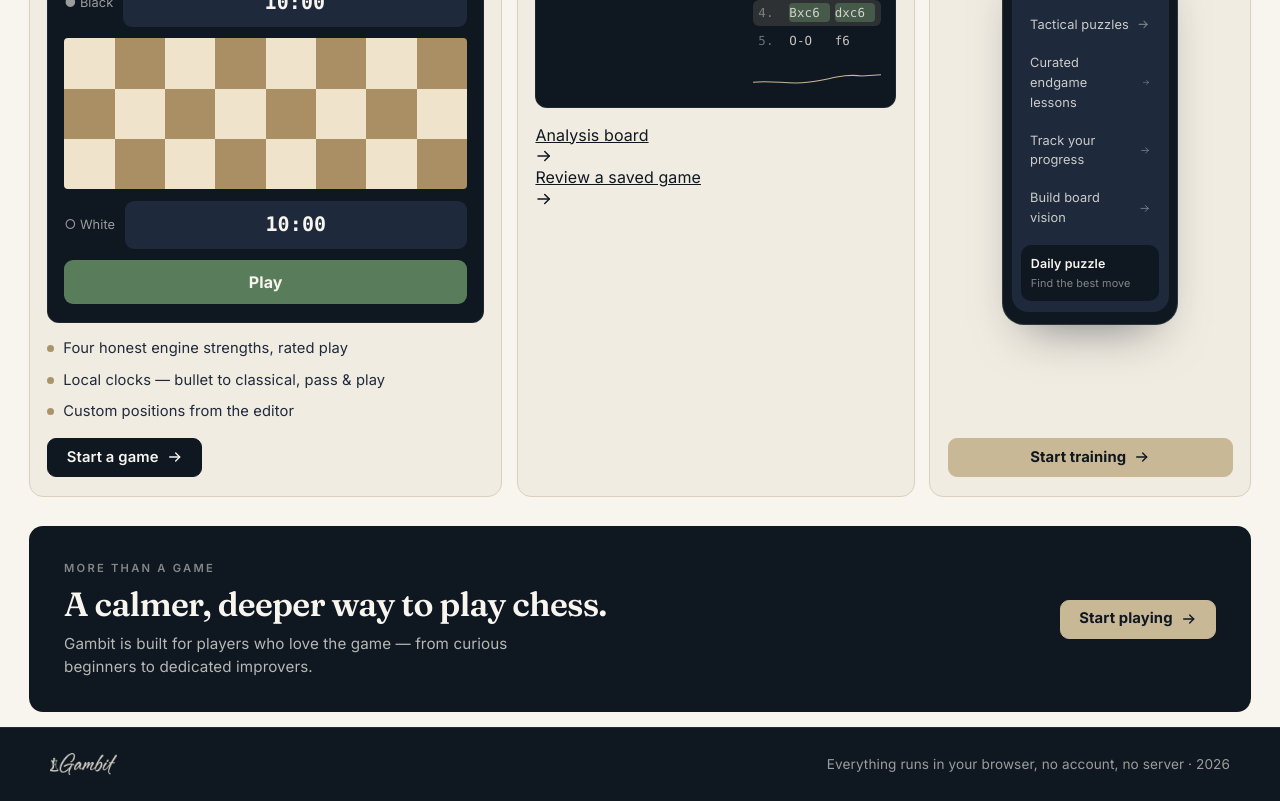
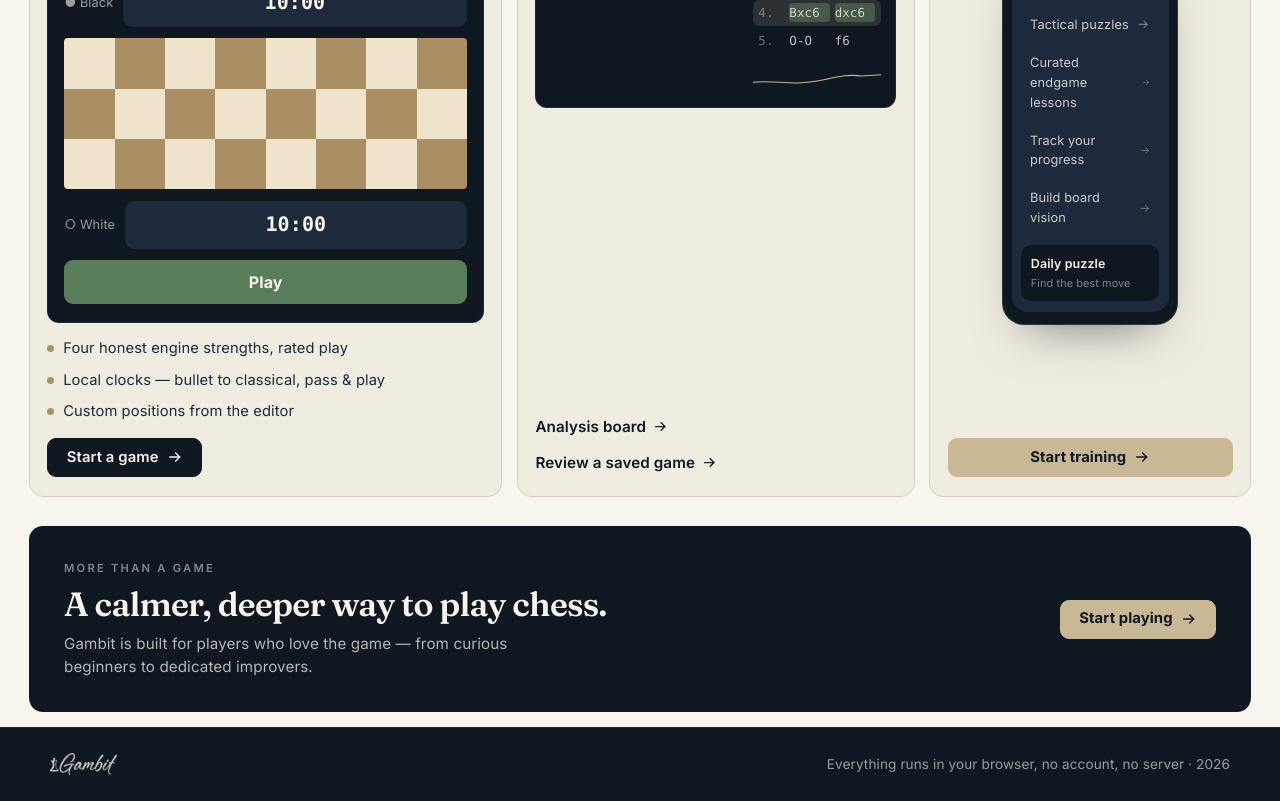
Before and after one commit to sayed710/gambit, a React (Vite) app: page / in a window 1280 px wide. Shown: the part 820-1621 px from the top of the page. Built offline with nearby package versions, Linux system fonts and the light colour scheme.

Commit message:
fix: style the Analyze card CTAs
.feature-cta-row/.feature-cta had no CSS and rendered as default
anchors with the arrow wrapping onto its own line. Now inline-flex
links with the arrow beside the text, gold-deep hover, anchored to
the card bottom.

```diff
--- a/src/index.css
+++ b/src/index.css
@@ -1059,6 +1059,22 @@ textarea.input { font-family: var(--mono); font-size: 0.82rem; line-height: 1.5;
 .feature-btn.btn-dark { background: var(--charcoal); color: var(--cream); border: 1px solid var(--charcoal); }
 .feature-btn.btn-dark:hover { background: var(--slate); }
 .feature-btn.btn-gold { align-self: center; width: 100%; justify-content: center; }
+.feature-cta-row { display: flex; flex-direction: column; gap: 0.6rem; margin-top: auto; padding-top: 0.6rem; }
+.feature-cta {
+  display: inline-flex;
+  align-items: center;
+  gap: 0.45rem;
+  width: fit-content;
+  font-size: 0.95rem;
+  font-weight: 600;
+  color: var(--ink);
+  text-decoration: none;
+  border-bottom: 1px solid transparent;
+  padding-bottom: 2px;
+  transition: color 0.15s ease, border-color 0.15s ease;
+}
+.feature-cta svg { width: 15px; height: 15px; flex: none; }
+.feature-cta:hover { color: var(--gold-deep); border-bottom-color: var(--gold-deep); }
 
 /* ---------- UI previews inside the cards ---------- */
 .ui-preview { border-radius: 12px; overflow: hidden; }
```
